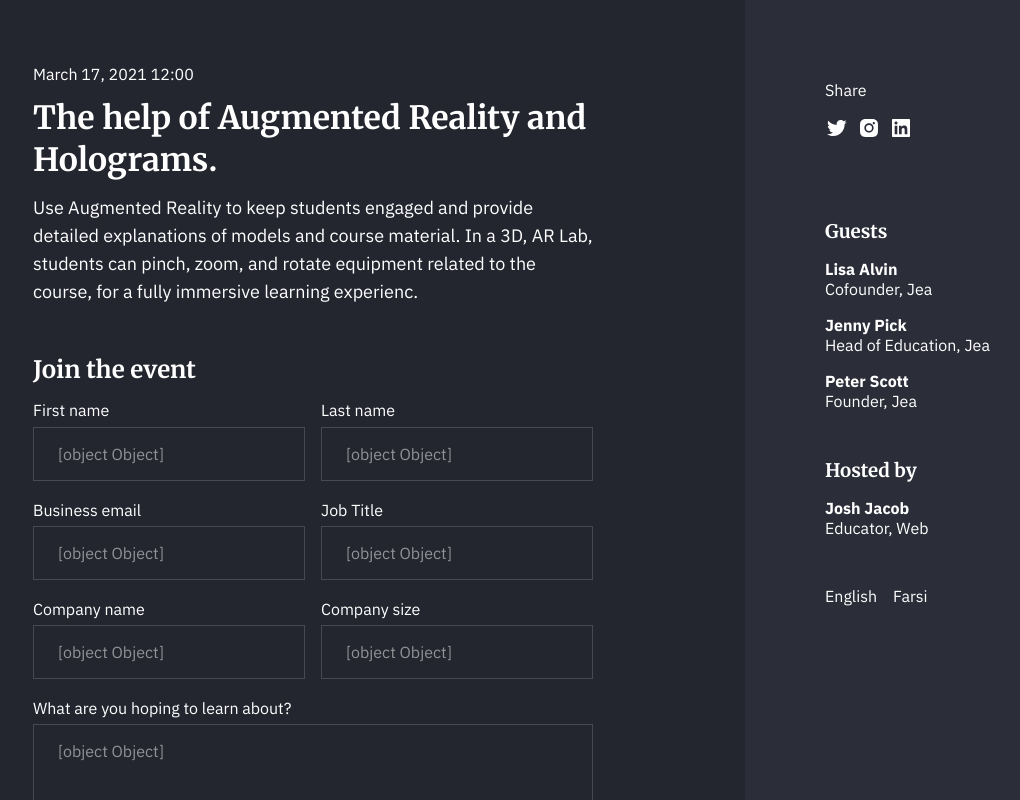
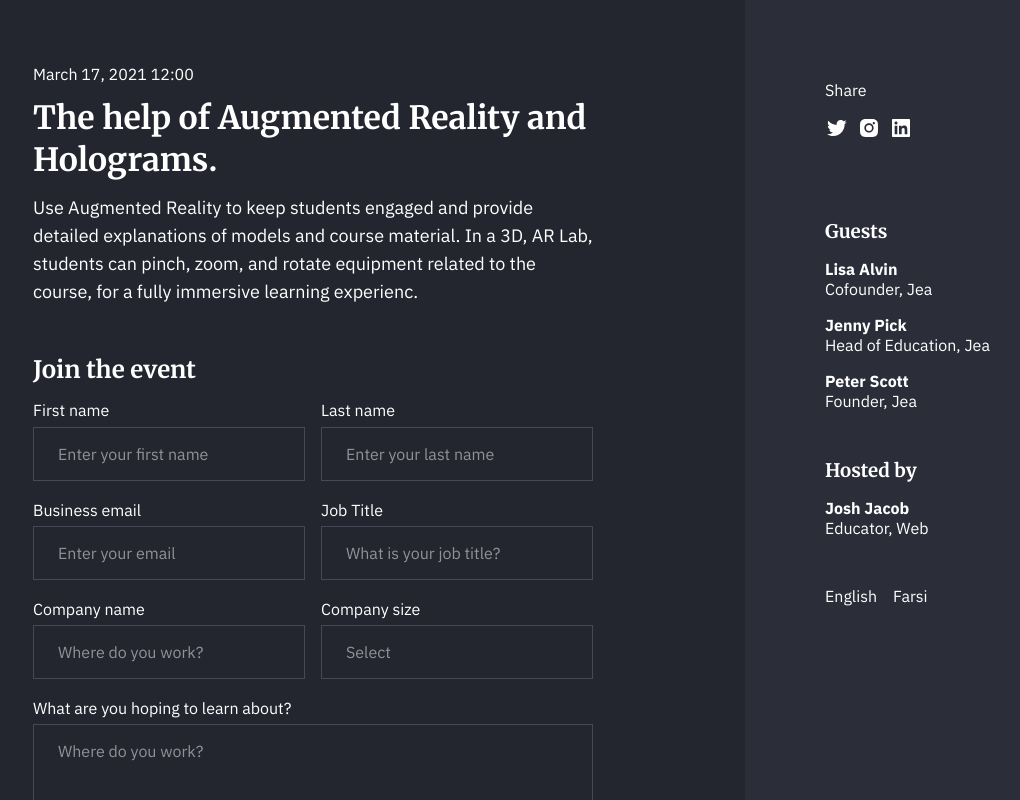
Before and after one commit to dumbmety/register-to-webinar, a React (Create React App) app: page / in a window 1280 px wide. Shown: the whole page, without its empty margins (119-1139 px from the left). Built offline with nearby package versions, Linux system fonts and the light colour scheme; a web font is replaced by a local one.

Commit message:
fix: input and textarea placeholder

```diff
--- a/src/components/Elements/Input/index.js
+++ b/src/components/Elements/Input/index.js
@@ -1,9 +1,9 @@
 import PropTypes from 'prop-types';
-import { FormattedMessage } from 'react-intl';
+import { injectIntl, FormattedMessage } from 'react-intl';
 
 import './index.css';
 
-const Input = ({ title, type, name, placeholder }) => {
+const Input = ({ title, type, name, placeholder, intl }) => {
   return (
     <div className="form-control">
       <label htmlFor={name}>
@@ -13,7 +13,7 @@ const Input = ({ title, type, name, placeholder }) => {
         id={name}
         name={name}
         type={type}
-        placeholder={<FormattedMessage id={placeholder} />}
+        placeholder={intl.formatMessage({ id: placeholder })}
       />
     </div>
   );
@@ -26,4 +26,4 @@ Input.propTypes = {
   placeholder: PropTypes.string,
 };
 
-export default Input;
+export default injectIntl(Input);
--- a/src/components/Elements/TextArea/index.js
+++ b/src/components/Elements/TextArea/index.js
@@ -1,15 +1,15 @@
 import PropTypes from 'prop-types';
-import { FormattedMessage } from 'react-intl';
+import { injectIntl, FormattedMessage } from 'react-intl';
 
 import './index.css';
 
-const TextArea = ({ title, name, placeholder }) => {
+const TextArea = ({ title, name, placeholder, intl }) => {
   return (
     <div className="form-control">
       <label htmlFor={name}>
         <FormattedMessage id={title} />
       </label>
-      <textarea id={name} name={name} placeholder={placeholder} />
+      <textarea id={name} name={name} placeholder={intl.formatMessage({ id: placeholder })} />
     </div>
   );
 };
@@ -20,4 +20,4 @@ TextArea.propTypes = {
   placeholder: PropTypes.string,
 };
 
-export default TextArea;
+export default injectIntl(TextArea);
--- a/src/components/Main/Form/index.js
+++ b/src/components/Main/Form/index.js
@@ -1,4 +1,3 @@
-import { FormattedMessage } from 'react-intl';
 import Button from '../../Elements/Button';
 import Checkbox from '../../Elements/Checkbox';
 import Heading from '../../Elements/Heading';
@@ -44,11 +43,7 @@ const Form = () => {
             placeholder="companySizePlaceholder"
           />
         </div>
-        <TextArea
-          title="formMessage"
-          name="message"
-          placeholder={<FormattedMessage id="formMessagePlaceholder" />}
-        />
+        <TextArea title="formMessage" name="message" placeholder="formMessagePlaceholder" />
         <Checkbox name="receiveEmails" message="receiveEmails" />
         <Button id="registerButton" />
       </form>
```
